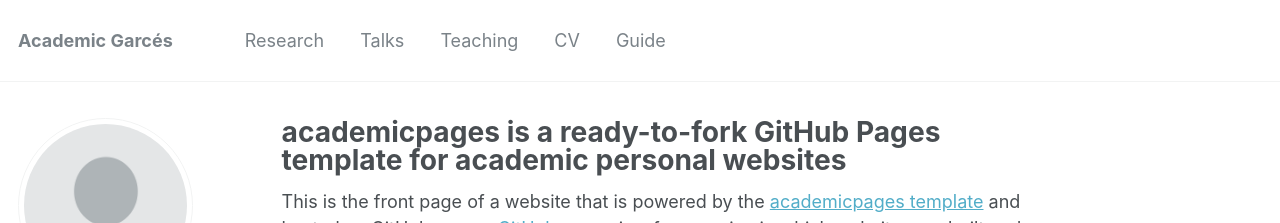
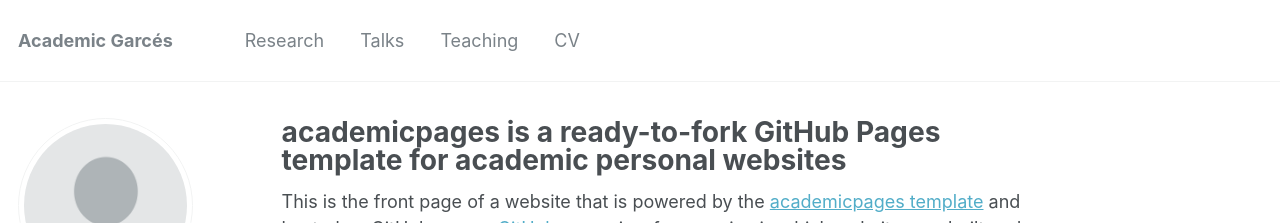
Before and after one commit to IreneGarces/irenegarces.github.io, a Jekyll site: the page built from _pages/about.md, in a window 1280 px wide and 900 px high. Shown: the top 223 px of the window. Built offline with Jekyll 4.4.1, drawn with Linux system fonts in a browser that asks for light colours; some web fonts are replaced.

Commit message:
Update navigation.yml

```diff
--- a/_data/navigation.yml
+++ b/_data/navigation.yml
@@ -10,7 +10,4 @@ main:
     url: /teaching/
 
   - title: "CV"
-    url: /cv/
-
-  - title: "Guide"
     url: /markdown/
```
